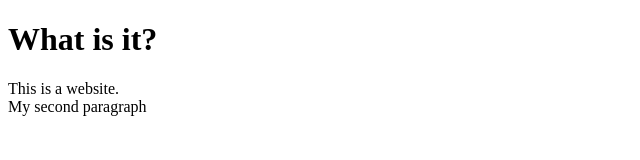
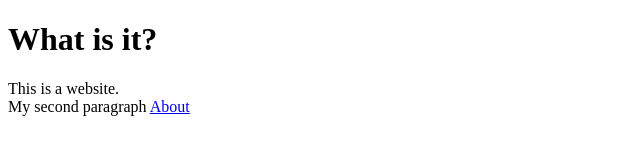
Before and after one commit to Char-less-J/HW, a plain HTML site: page home.html in a window 1280 px wide. Shown: the full height of the page, 0-640 px from the left. Drawn offline with Linux system fonts and the light colour scheme.

Commit message:
Update home.html

```diff
--- a/home.html
+++ b/home.html
@@ -7,6 +7,7 @@
   This is a website.
 <br>
   My second paragraph
+  <a href="https://char-less-j.github.io/SomeWeb/ind.html"> About </a>
 </p>
 
 </body>
```
